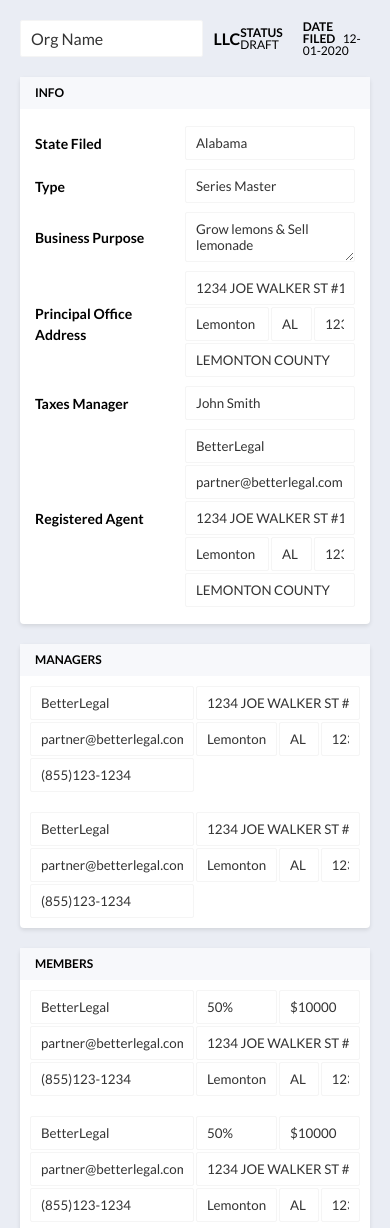
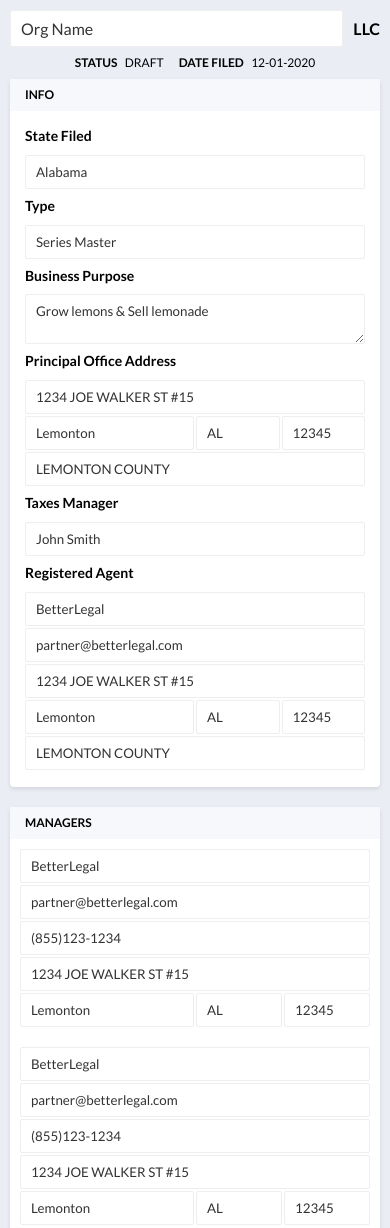
Before and after one commit to BetterLegal/form-ui, a website built with Parcel: page index.html in a window 390 px wide. Shown: the top 1228 px of the page. Built offline with nearby package versions, Linux system fonts and the light colour scheme.

Commit message:
make layout responsive

```diff
--- a/index.html
+++ b/index.html
@@ -7,16 +7,21 @@
   <body>
     <div class="container">
       <header class="org-header">
-        <input
+        <div class="org-name-wrapper">
+
+          <input
           class="org-name"
           type="text"
           value="Org Name"
           placeholder="Organization Name"
           disabled
-        />
-        <div class="org-type">LLC</div>
-        <div class="status"><strong>status</strong> Draft</div>
-        <div class="status"><strong>date filed</strong> 12-01-2020</div>
+          />
+          <div class="org-type">LLC</div>
+        </div>
+        <div class="statuses-wrapper">
+          <div class="status"><strong>status</strong> Draft</div>
+          <div class="status"><strong>date filed</strong> 12-01-2020</div>
+        </div>
       </header>
 
       <!-- ORG INFO -->
--- a/main.css
+++ b/main.css
@@ -31,21 +31,33 @@
 .org-header {
   display: flex;
   align-items: center;
+  justify-content: space-between;
 
   margin-bottom: 20px;
 }
 
+.org-name-wrapper {
+  display: flex;
+  align-items: center;
+
+  width: 18em;
+}
+
 .org-name {
-  max-width: 18em;
+  width: 100%;
 
   font-size: 16px;
 }
 
 .org-type {
   margin-left: 10px;
-  margin-right: auto;
 
   font-weight: bold;
+}
+
+.statuses-wrapper {
+  display: flex;
+  align-items: center;
 }
 
 .status {
@@ -68,7 +80,7 @@
   width: 100%;
   padding: 8px 10px;
 
-  border: 1px solid #f5f5f5;
+  border: 1px solid #eee;
   border-radius: 2px;
   font-family: "Lato", sans-serif;
 }
@@ -220,3 +232,80 @@
     "email email email email address1 address1 address1 address1"
     "phone phone phone phone city city state zipcode";
 }
+
+@media screen and (max-width: 600px) {
+  body {
+    padding: 10px;
+  }
+
+  .org-header {
+    flex-direction: column;
+  }
+
+  .org-name-wrapper {
+    width: 100%;
+    margin-bottom: 20px;
+  }
+
+  .aff-manager {
+    grid-template-areas:
+      "name name name name"
+      "email email phone phone"
+      "address1 address1 address1 address1"
+      "city city state zipcode";
+  }
+
+  .aff-member {
+    grid-template-areas:
+      "name name name name"
+      "stake stake invested invested"
+      "email email phone phone"
+      "address1 address1 address1 address1"
+      "city city state zipcode";
+  }
+}
+
+@media screen and (max-width: 480px) {
+  .org-header {
+    margin-bottom: 10px;
+  }
+
+  .org-name-wrapper {
+    margin-bottom: 10px;
+  }
+
+  .row {
+    grid-template-columns: 1fr;
+    grid-template-rows: auto 1fr;
+    gap: 10px;
+  }
+
+  .row + .row {
+    margin-top: 5px;
+  }
+
+  .row label {
+    line-height: 1.2;
+  }
+}
+
+@media screen and (max-width: 400px) {
+  .aff-manager {
+    grid-template-areas:
+      "name name name name"
+      "email email email email"
+      "phone phone phone phone"
+      "address1 address1 address1 address1"
+      "city city state zipcode";
+  }
+
+  .aff-member {
+    grid-template-areas:
+      "name name name name"
+      "stake stake invested invested"
+      "email email email email"
+      "phone phone phone phone"
+      "address1 address1 address1 address1"
+      "city city state zipcode";
+  }
+}
```
